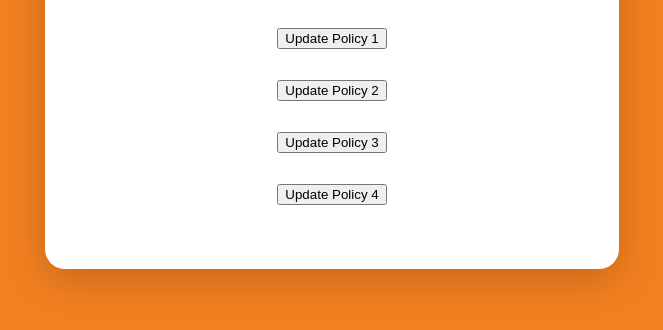
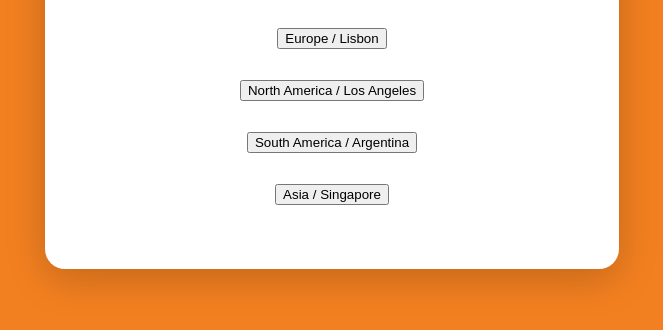
Before and after one commit to jdores/marketing-egress, a plain HTML site: page index.html in a window 1280 px wide. Shown: the part 382-712 px from the top of the page, without its empty margins (308-971 px from the left). Drawn offline with Linux system fonts and the light colour scheme.

Commit message:
Updated index.html and function file

```diff
--- a/index.html
+++ b/index.html
@@ -62,10 +62,10 @@
     <div class="message">
         <img src="https://www.cloudflare.com/img/logo-cloudflare-dark.svg" alt="Cloudflare Logo" width="150">
         <h2>Choose your egress location</h2>
-        <p></p><button onclick="updatePolicy(1)">Update Policy 1</button></p>
-        <p></p><button onclick="updatePolicy(2)">Update Policy 2</button></p>
-        <p></p><button onclick="updatePolicy(3)">Update Policy 3</button></p>
-        <p></p><button onclick="updatePolicy(4)">Update Policy 4</button></p>
+        <p></p><button onclick="updatePolicy(1)">Europe / Lisbon</button></p>
+        <p></p><button onclick="updatePolicy(2)">North America / Los Angeles</button></p>
+        <p></p><button onclick="updatePolicy(3)">South America / Argentina</button></p>
+        <p></p><button onclick="updatePolicy(4)">Asia / Singapore</button></p>
     </div>
 </body>
 
```
Also changed, not shown: functions/api/update-policy/[policyId].js (+16 -8 lines).
